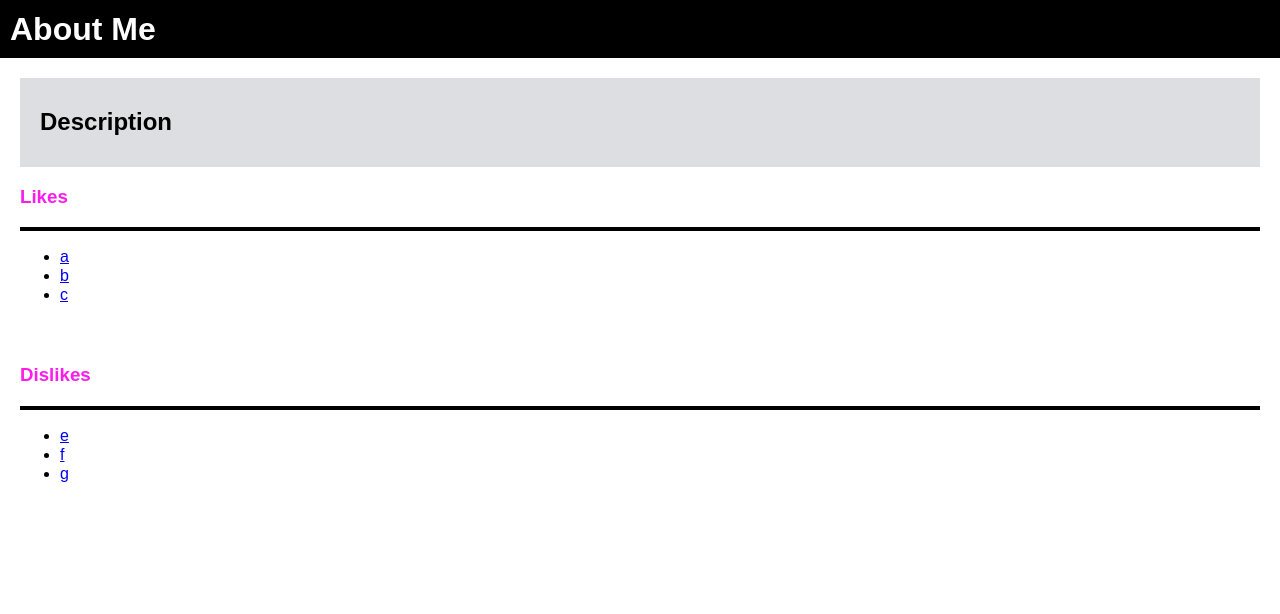
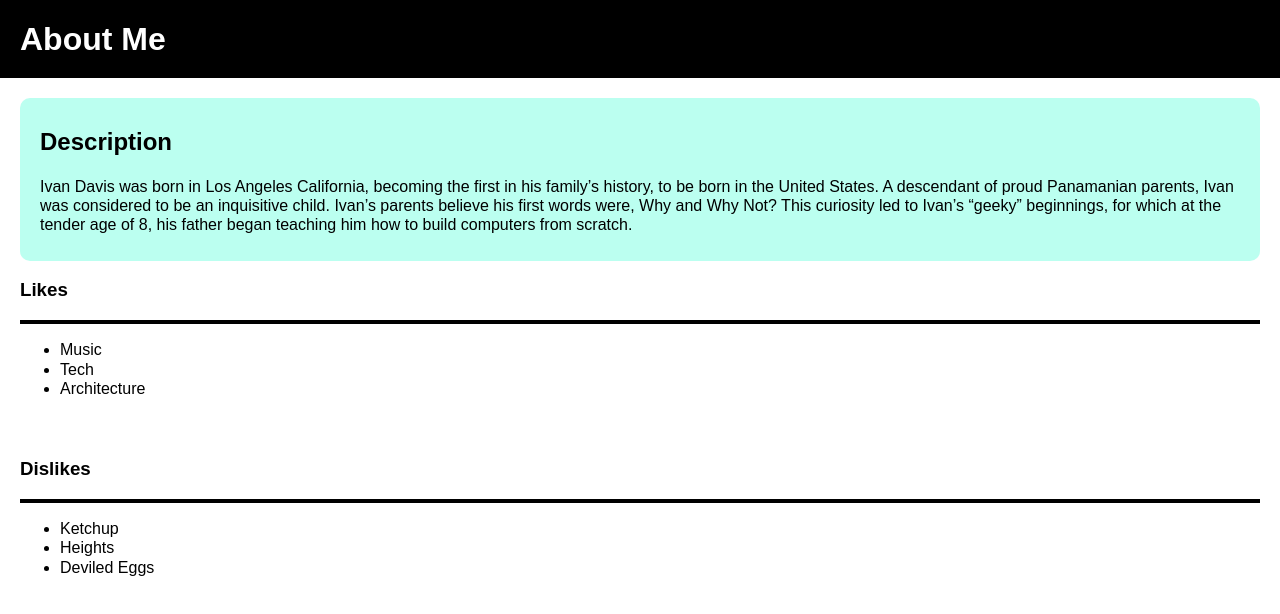
Before and after one commit to techbyivan/DOM-Project, a plain HTML site: page index2.html in a window 1280 px wide. Drawn offline with Linux system fonts and the light colour scheme.

```diff
--- a/index2.html
+++ b/index2.html
@@ -9,7 +9,11 @@
       * {
         box-sizing: border-box;
       }
-
+      img {
+        display: inline;
+        width: 300px;
+        height: 300px;
+      }
       body {
         margin: 0;
         font-family: sans-serif;
@@ -26,7 +30,7 @@
         align-items: center;
         color: white;
         background-color: #000000;
-        padding: 10px;
+        padding: 20px;
       }
 
       header a {
@@ -53,13 +57,14 @@
       }
 
       .cta {
-        background-color: #dddee1;
+        background-color: #bbfff0;
         padding: 10px 20px;
+        border-radius: 10px;
       }
 
       .post-headline {
         text-decoration: none;
-        color: #ff1bec;
+        color: #000000;
       }
 
       .post-footer {
@@ -78,19 +83,19 @@
     <div id="root"></div>
     <script>
       // Build website
-      var dummyText =
-        // "asdfasdfasdfasdfasdfasdf";
+      var aboutMeBio =
+        "Ivan Davis was born in Los Angeles California, becoming the first in his family’s history, to be born in the United States. A descendant of proud Panamanian parents, Ivan was considered to be an inquisitive child. Ivan’s parents believe his first words were, Why and Why Not? This curiosity led to Ivan’s “geeky” beginnings, for which at the tender age of 8, his father began teaching him how to build computers from scratch.";
 
       buildPage();
-
       function buildPage() {
         var root = document.getElementById("root");
         root.appendChild(buildHeader());
         root.appendChild(buildContent());
-
-
       }
 
+      function image() {
+        var image = document.createElement("img");
+      }
       function buildHeader() {
         var header = document.createElement("header");
         header.appendChild(buildLogo());
@@ -106,10 +111,10 @@
       function buildNav() {
         var unorderedList = document.createElement("ul");
 
-        ["a", "b", "c"].forEach(item => {
+        ["Music", "Tech", "Architecture"].forEach(item => {
           var li = document.createElement("li");
           var link = document.createElement("a");
-          link.setAttribute("href", "#");
+        //   link.setAttribute("href", "#");
           link.textContent = item;
           li.appendChild(link);
           unorderedList.appendChild(li);
@@ -121,10 +126,10 @@
       function buildNav2() {
         var unorderedList = document.createElement("ul");
 
-        ["e", "f", "g"].forEach(item => {
+        ["Ketchup", "Heights", "Deviled Eggs"].forEach(item => {
           var li = document.createElement("li");
           var link = document.createElement("a");
-          link.setAttribute("href", "#");
+        //   link.setAttribute("href", "#");
           link.textContent = item;
           li.appendChild(link);
           unorderedList.appendChild(li);
@@ -152,7 +157,7 @@
         heading.textContent = "Description";
         cta.appendChild(heading);
         var desc = document.createElement("p");
-        desc.textContent = dummyText;
+        desc.textContent = aboutMeBio;
         cta.appendChild(desc);
         return cta;
       }
@@ -162,8 +167,6 @@
         var headline = buildPostHeadline(headline);
         post.appendChild(headline);
         var desc = document.createElement("p");
-        desc.textContent = dummyText;
-        post.appendChild(desc);
         var footer = buildPostFooter();
         post.appendChild(footer);
         return post;
```
